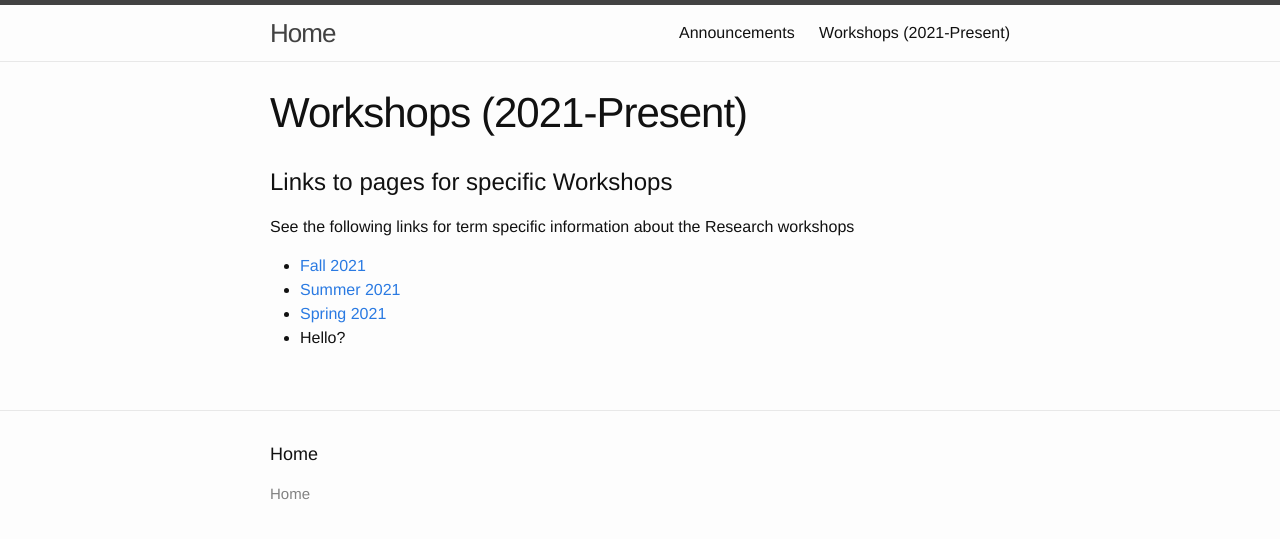
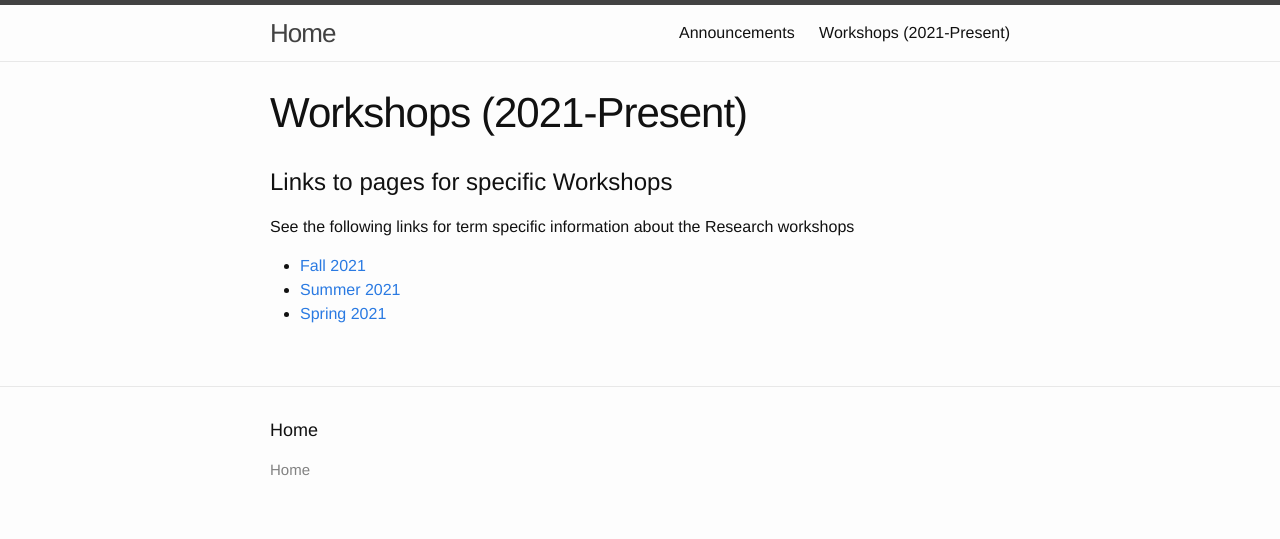
Before and after one commit to ColumbiaUndergradMathModeling/Home, a Jekyll site: the page built from workshops.md, in a window 1280 px wide. Shown: the top 539 px of the page. Built offline with Jekyll 4.4.1, drawn with Linux system fonts in a browser that asks for light colours.

Commit message:
Update workshops.md

```diff
--- a/workshops.md
+++ b/workshops.md
@@ -13,4 +13,3 @@ See the following links for term specific information about the Research worksho
 * [Fall 2021](/Home/workshops/Fa21/)
 * [Summer 2021](/Home/workshops/Su21/)
 * [Spring 2021](/Home/workshops/Sp21/)
-* Hello?
```
